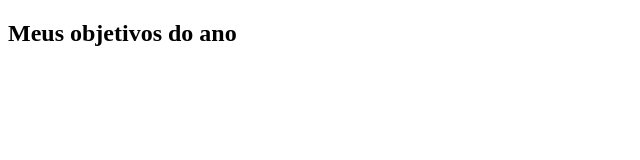
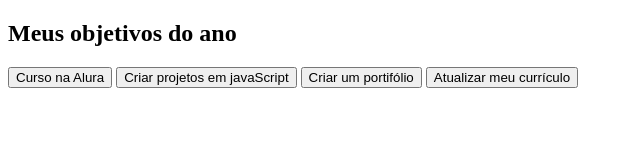
Before and after one commit to Ludmilamcolino/Metas, a plain HTML site: page index.html in a window 1280 px wide. Shown: the whole page, without its empty margins (0-640 px from the left). Drawn offline with Linux system fonts and the light colour scheme.

Commit message:
div e botoes

```diff
--- a/index.html
+++ b/index.html
@@ -9,5 +9,12 @@
 <body>
    <section class="conteudo-principal"></section>
    <h2 class="titulo-principal">Meus objetivos do ano</h2>
+   <div class="botoes">
+    <button class="botao">Curso na Alura</button>
+    <button class="botao">Criar projetos em javaScript</button>
+    <button class="botao">Criar um portifólio</button>
+    <button class="botao">Atualizar meu currículo</button>
+    </button>
+   </div>
 </body>
 </html>
```
